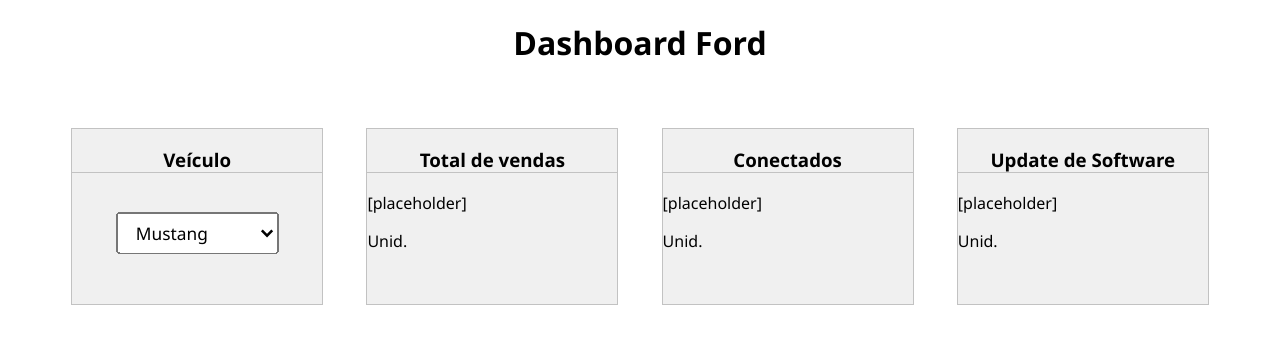
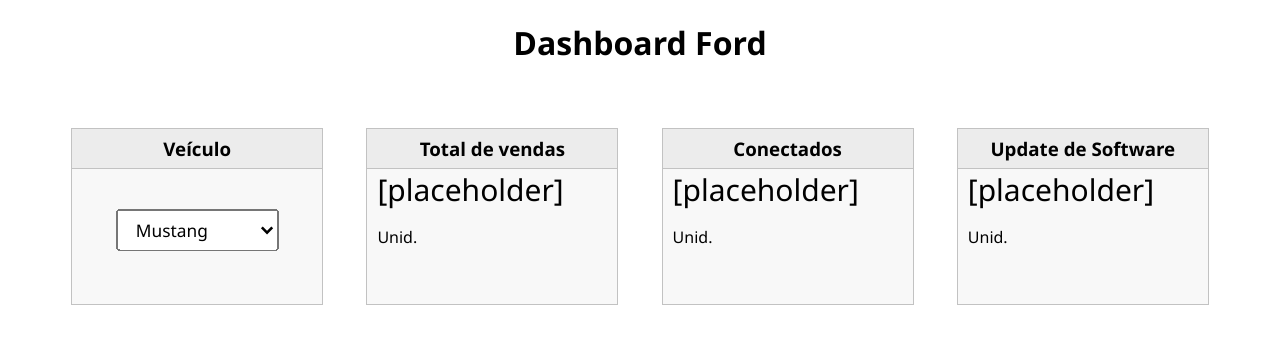
Before and after one commit to fordelius-introitus/Ford-Angular, an Angular app: page /dashboard in a window 1280 px wide. Shown: the top 344 px of the page. Built offline with nearby package versions, Linux system fonts and the light colour scheme.

Commit message:
improved interface

```diff
--- a/src/app/pages/dashboard/dashboard.css
+++ b/src/app/pages/dashboard/dashboard.css
@@ -13,24 +13,37 @@
     margin: 5% 5%;
 }
 
-.info-square h3 {
-    padding: 0px 10px;
-    border-bottom: 1px solid rgb(194, 194, 194);;
-    text-align: center;
-}
-
 .info-square {
     border: 1px solid rgb(194, 194, 194);
-    background-color: rgb(240, 240, 240);
+    background-color: rgb(248, 248, 248);
     width: 250px;
     height: 175px;
     text-align: start;
 }
 
+.info-square h3 {
+    height: 40px;
+    margin: 0;
+    display: flex;
+    align-items: center;
+    justify-content: center;
+    box-sizing: border-box;
+    border-bottom: 1px solid rgb(194, 194, 194);
+    background-color: rgb(236, 236, 236);
+}
+
+.info-square label {
+    font-size: 30px;
+}
+
+.info-square label,
+.info-square p {
+    margin-left: 10px;
+}
 
 select {
     transform: scale(1.3);
     padding: 5px 10px;
     margin-left: 25%;
-    margin-top: 10%;
+    margin-top: 45px;
 }
```
